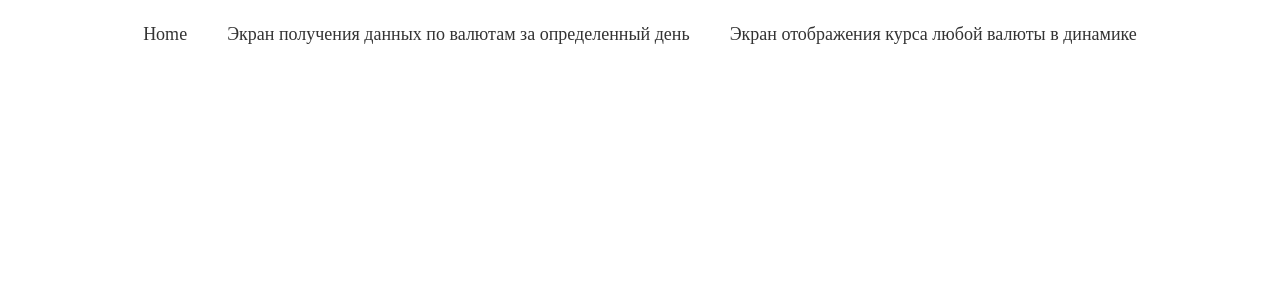
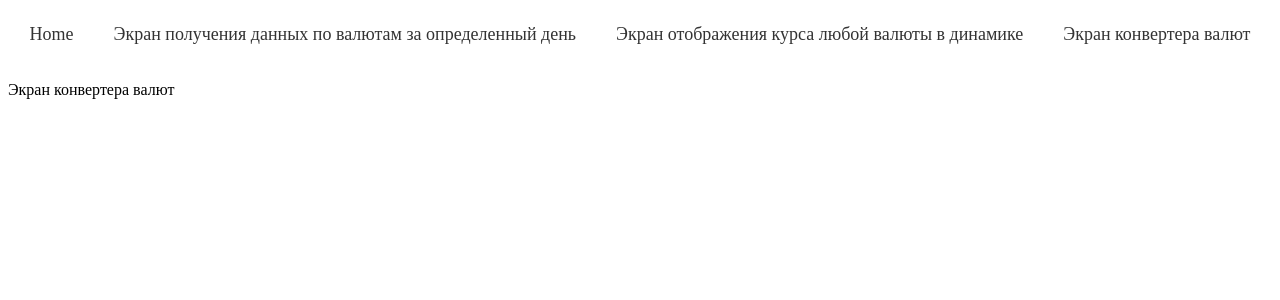
Before and after one commit to stealdeff/react-test, a React (Create React App) app: page /CurrencyConverter in a window 1280 px wide. Shown: the top 300 px of the page. Built offline with nearby package versions, Linux system fonts and the light colour scheme.

Commit message:
Converter page creation

```diff
--- a/public/index.html
+++ b/public/index.html
@@ -36,6 +36,7 @@
       nav ul li a {
         text-decoration: none;
         color: #333;
+
       }
     </style>
   </head>
--- a/src/App.js
+++ b/src/App.js
@@ -5,7 +5,7 @@ import { BrowserRouter as Router, Route, Routes, Link } from 'react-router-dom';
 import Home from './components/Home';
 import ExchangeRatesComponent from './components/CurrencyRatesByDate';
 import DinamicRatesComponent from './components/CurrencyRatesByPeriod';
-
+import Converter from './components/CurrencyConverter';
 // const root = ReactDOM.createRoot(document.getElementById('root'));
 
 const App = ()=>{
@@ -23,6 +23,9 @@ const App = ()=>{
         <li>
           <Link to="/CurrencyRatesByPeriod">Экран отображения курса любой валюты в динамике</Link>
         </li>
+        <li>
+          <Link to="/CurrencyConverter">Экран конвертера валют</Link>
+        </li>
       </ul>
     </nav>
 
@@ -30,6 +33,7 @@ const App = ()=>{
       <Route path="/components/Home" element={<Home />} />
       <Route path="/CurrencyRatesByDate" element={<ExchangeRatesComponent />} />
       <Route path="/CurrencyRatesByPeriod" element={<DinamicRatesComponent />} />
+      <Route path="/CurrencyConverter" element={<Converter />} />
     </Routes>
     </div>
   </Router>
--- /dev/null
+++ b/src/components/CurrencyConverter.jsx
@@ -0,0 +1,7 @@
+const Converter = () => {
+    return (
+      <div>Экран конвертера валют</div>
+    )
+  }
+
+  export default Converter;
--- a/src/components/CurrencyRatesByPeriod.jsx
+++ b/src/components/CurrencyRatesByPeriod.jsx
@@ -86,7 +86,7 @@ const CurrencyDynamicsScreen = () => {
 
       {currencyDynamics.length > 0 && (
         <div>
-          <h2>Динамика курса {currencies.find((c) => c.Cur_ID === parseInt(selectedCurrency))?.Cur_Name}</h2>
+          <h2>Динамика курса: {currencies.find((c) => c.Cur_ID === parseInt(selectedCurrency))?.Cur_Name}</h2>
           <table>
             <thead>
               <tr>
```
